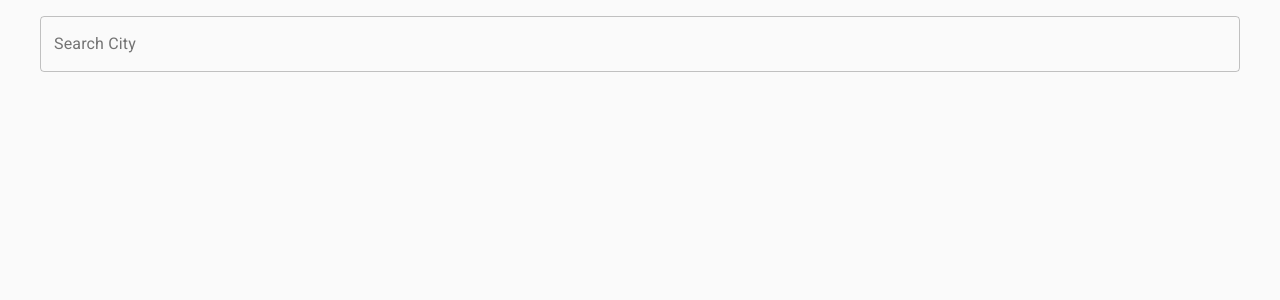
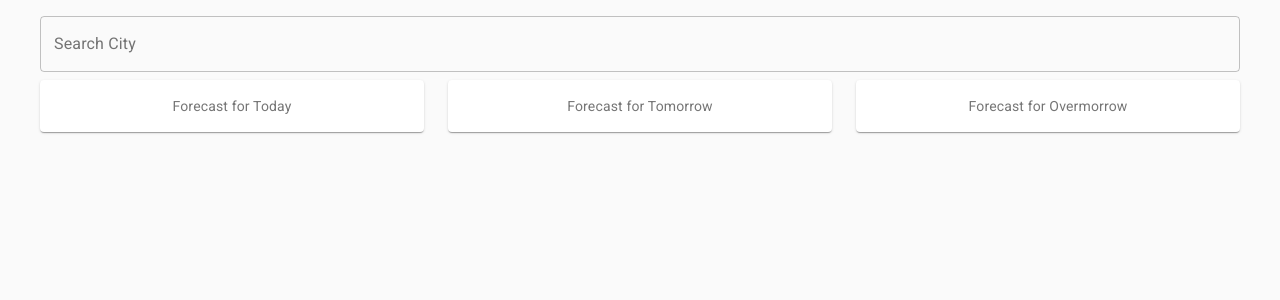
Before and after one commit to diomedesjr/weather-forecast-app, a Next.js app: page / in a window 1280 px wide. Shown: the top 300 px of the page. Built offline with nearby package versions, Linux system fonts and the light colour scheme.

Commit message:
add grid for the forecast

```diff
--- a/pages/index.tsx
+++ b/pages/index.tsx
@@ -1,10 +1,12 @@
 import React from 'react'
-import Freesolo from 'public/components/searchbar'
+import Freesolo from 'src/Components/searchbar'
+import CenteredGrid from 'src/Components/weatherforecast'
 
 const Home: React.FC = () => {
   return (
     <div>
       <Freesolo />
+      <CenteredGrid />
     </div>
   )
 }
--- /dev/null
+++ b/src/Components/weatherforecast/index.js
@@ -0,0 +1,36 @@
+import React from 'react'
+import { makeStyles } from '@material-ui/core/styles'
+import Paper from '@material-ui/core/Paper'
+import Grid from '@material-ui/core/Grid'
+
+const useStyles = makeStyles((theme) => ({
+  root: {
+    maxWidth: 1200,
+    margin: 'auto',
+  },
+  paper: {
+    padding: theme.spacing(2),
+    textAlign: 'center',
+    color: theme.palette.text.secondary,
+  },
+}))
+
+export default function CenteredGrid() {
+  const classes = useStyles()
+
+  return (
+    <div className={classes.root}>
+      <Grid container spacing={3}>
+        <Grid item xs>
+          <Paper className={classes.paper}>Forecast for Today</Paper>
+        </Grid>
+        <Grid item xs>
+          <Paper className={classes.paper}>Forecast for Tomorrow</Paper>
+        </Grid>
+        <Grid item xs>
+          <Paper className={classes.paper}>Forecast for Overmorrow</Paper>
+        </Grid>
+      </Grid>
+    </div>
+  )
+}
```
Also changed, not shown: public/components/weatherforecast/index.js (deleted), src/Components/searchbar/index.js (renamed from public/components/searchbar/index.js).
